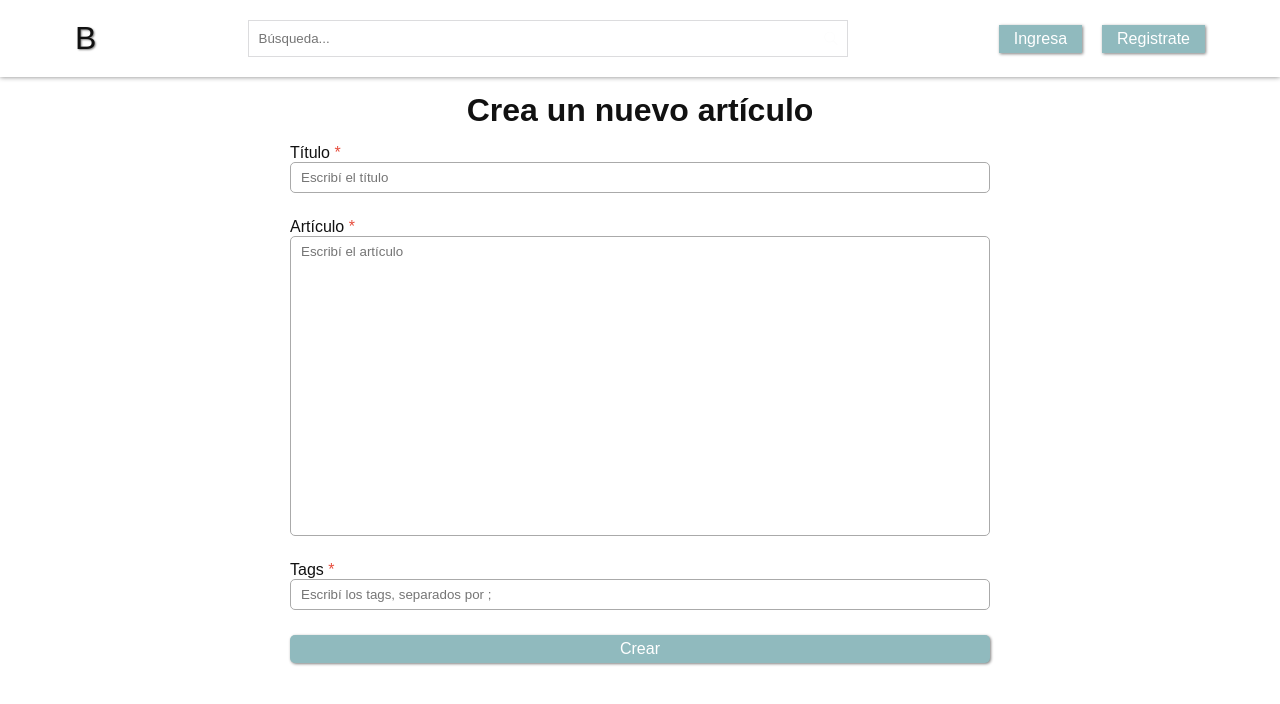
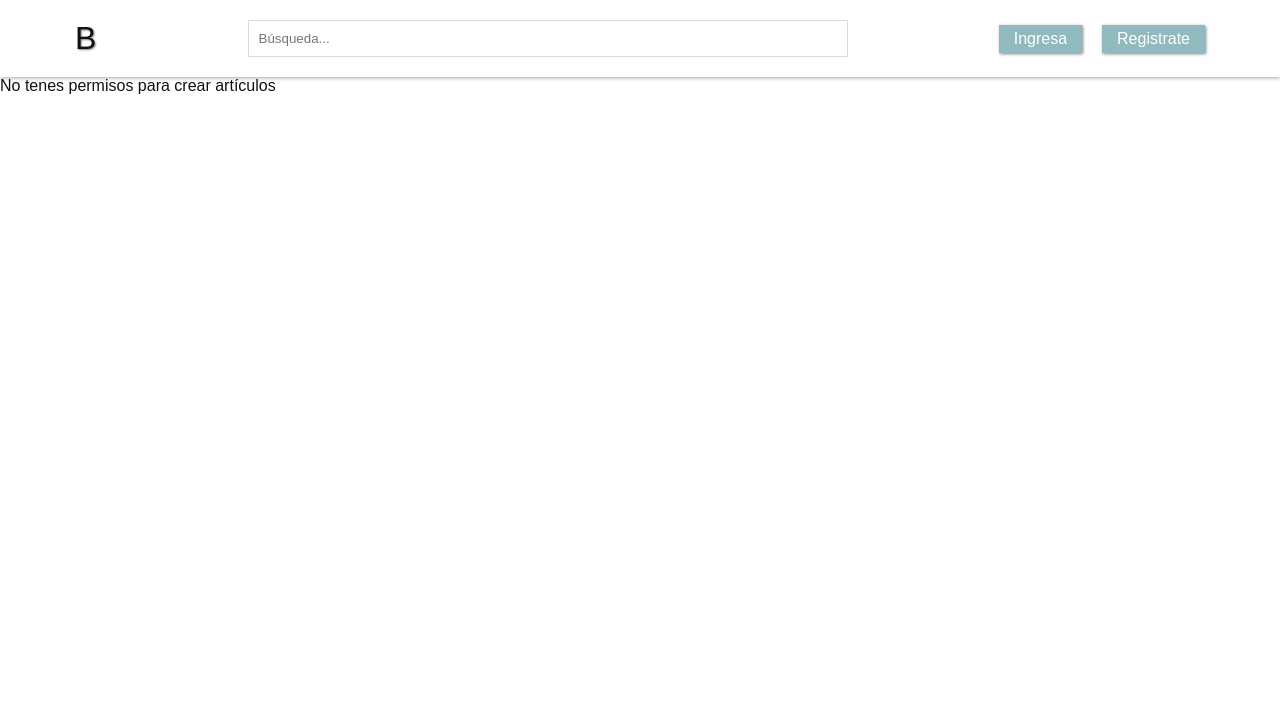
Before and after one commit to nunezjorgepy/blog-trainee, a React (Vite) app: page /createArticle in a window 1280 px wide. Shown: the top 704 px of the page. Built offline with nearby package versions, Linux system fonts and the light colour scheme; a web font is replaced by a local one.

Commit message:
Permite crear artículo solamente si estas logueado

```diff
--- a/src/pages/CreateArticle/CreateArticlePage.jsx
+++ b/src/pages/CreateArticle/CreateArticlePage.jsx
@@ -3,6 +3,7 @@ import HeaderComponent from "../../Components/Header/HEaderComponent"
 import { useContext, useState } from 'react'
 import { ArticleContext } from '../../Context/articleContext'
 import { postNewAtricle } from '../../services/articleService'
+import { UserContext } from '../../Context/userContext'
 
 
 function CreateArticlePage() {
@@ -16,6 +17,19 @@ function CreateArticlePage() {
         verifyTitle,
         verifyArray,
     } = useContext(ArticleContext)
+    const { isLoggedIn } = useContext(UserContext)
+
+    if (!isLoggedIn) {
+        return(
+            <>
+                <HeaderComponent />
+                <div className="creat_article_main">
+                    {/* TODO: mejorar el CSS */}
+                    No tenes permisos para crear artículos
+                </div>
+            </>
+        )
+    }
     /* Warnings */
     const [titleWarning, setTitleWarning] = useState(false)
     const [articleWarning, setArticleWarning] = useState(false)
```
